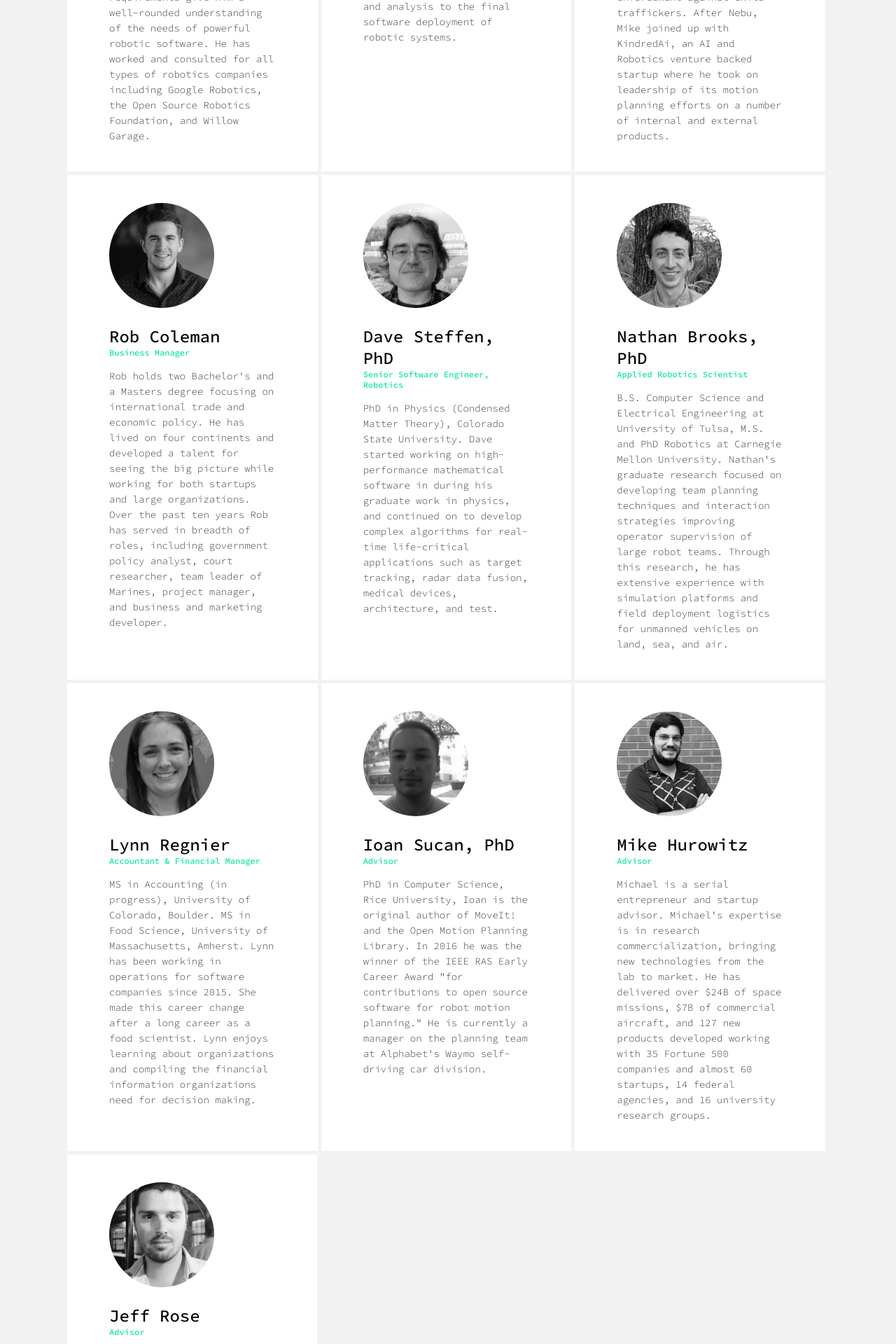
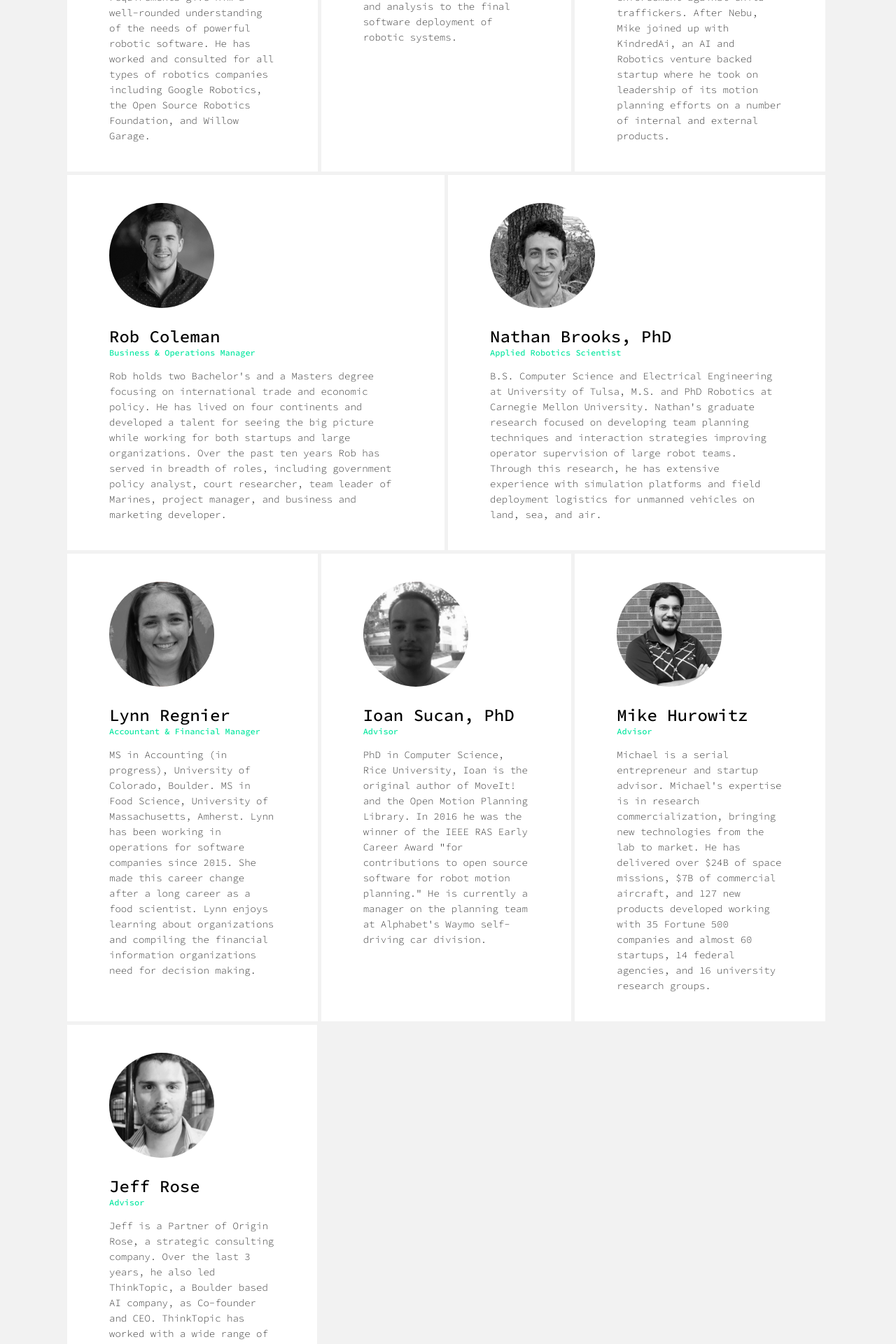
Before and after one commit to PickNikRobotics/beta_moveit_website, a Jekyll site: the page built from team/team.md, in a window 1280 px wide. Shown: the part 1122-3042 px from the top of the page at 70% size. Built offline with Jekyll 4.4.1, drawn with Linux system fonts in a browser that asks for light colours; nearby versions of some CDN libraries.

Commit message:
Updated team info (#30)
Edited Rob's title, removed Dave Steffen

```diff
--- a/team/team.md
+++ b/team/team.md
@@ -56,23 +56,13 @@ redirect_from:
                     <div class="bioPic" style="background-image: url('../images/p4.jpg')"></div>
                 </a><br>
                 <a class="peopleName" href="https://www.linkedin.com/in/robertccoleman/" target="_blank">Rob Coleman</a>
-                <div class="peoplePosition">Business Manager</div>
+                <div class="peoplePosition">Business & Operations Manager</div>
                 <div class="peopleDesc">Rob holds two Bachelor's and a Masters degree focusing on international trade and economic policy. He has lived on four continents and developed a talent for seeing the big picture while working for both startups and large organizations.
                     Over the past ten years Rob has served in breadth of roles, including government policy analyst, court researcher, team leader of Marines, project manager, and business and marketing developer.
                 </div>
             </div>
         </div>
-        <div class="peopleCol">
-            <div class="recPadP">
-                <a style="display:inline-block;" href="https://www.linkedin.com/in/dave-steffen-8843a95a/" target="_blank">
-                    <div class="bioPic" style="background-image: url('../images/p7.jpg')"></div>
-                </a><br>
-                <a class="peopleName" href="https://www.linkedin.com/in/dave-steffen-8843a95a/" target="_blank">Dave Steffen, PhD</a>
-                <div class="peoplePosition">Senior Software Engineer, Robotics</div>
-                <div class="peopleDesc">PhD in Physics (Condensed Matter Theory), Colorado State University. Dave started working on high-performance mathematical software in during his graduate work in physics, and continued on to develop complex algorithms for real-time
-                    life-critical applications such as target tracking, radar data fusion, medical devices, architecture, and test.</div>
-            </div>
-        </div>
+
         <div class="peopleCol margPR">
             <div class="recPadP">
                 <a style="display:inline-block;" href="https://www.linkedin.com/in/nathan-b-brooks/" target="_blank">
```
